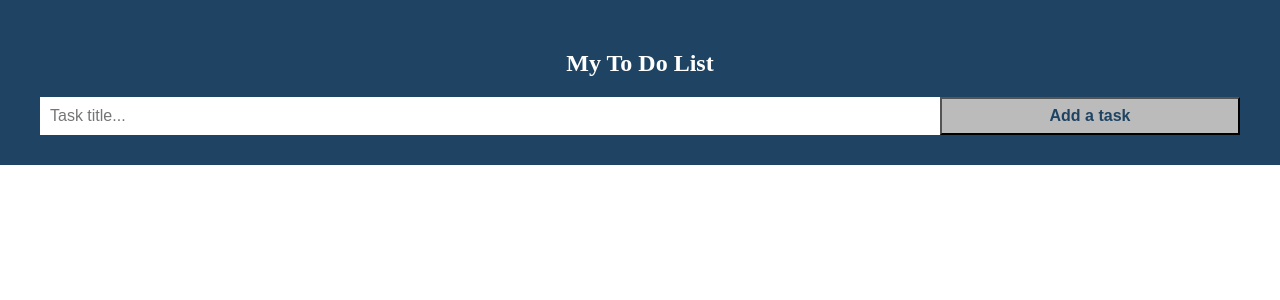
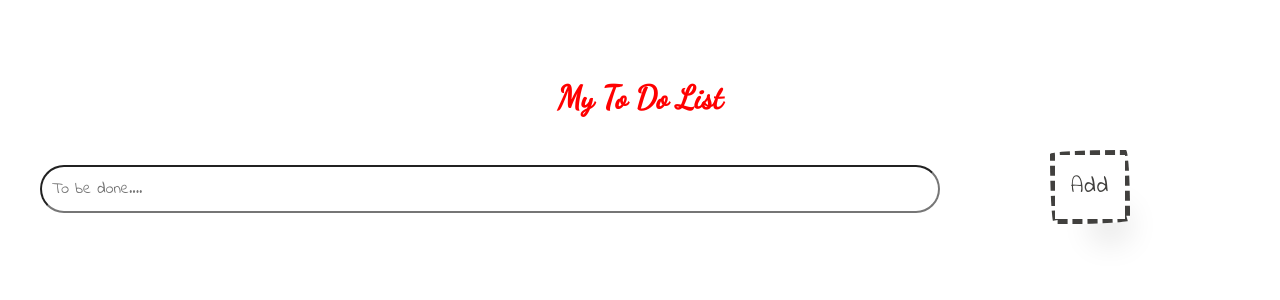
Before and after one commit to RewanNaguib/ToDo-LIst-Symfony5, a Symfony app: template templates/todo_list/index.html.twig in a window 1280 px wide. Shown: the top 300 px of the page. Run offline with Twig, Linux system fonts and the light colour scheme; the template is opened without the code that fills it, so the values that code supplies are empty; some libraries are stand-ins or nearby versions.

```diff
--- a/public/css/styles.css
+++ b/public/css/styles.css
@@ -1,7 +1,12 @@
 /* source: https://www.w3schools.com/howto/howto_js_todolist.asp  (modified by netprogs.pl for the course purposes) */
+/* @import url('https://fonts.googleapis.com/css2?family=Dancing+Script:wght@400;500&display=swap');
+@import url('https://fonts.googleapis.com/css2?family=Dancing+Script:wght@400;500&family=Indie+Flower&display=swap'); */
+@import url('https://fonts.googleapis.com/css2?family=Dancing+Script:wght@400;500&family=Indie+Flower&family=Roboto+Mono:wght@100&display=swap');
+
+
 body {
     margin: 0;
-    min-width: 250px;
+    min-width: 290px;
   }
 
   /* Include the padding and border in an element's total width and height */
@@ -11,13 +16,13 @@ body {
 
   /* Remove margins and padding from the list */
   ul {
-    margin: 0;
-    padding: 0;
+    margin: 10px;
+    padding: 10px;
   }
 
   a {
     text-decoration: none;
-    color: #7c580d;
+    color: #41403E;
   }
 
   /* Style the list items */
@@ -26,9 +31,11 @@ body {
     position: relative;
     padding: 12px 8px 12px 40px;
     list-style-type: none;
-    background: #fcf2cb;
+    background:#D3D3D3;
     font-size: 18px;
     transition: 0.2s;
+    font-family: 'Indie Flower', cursive;
+    width: 90%;
 
     /* make the list items unselectable */
     -webkit-user-select: none;
@@ -38,19 +45,19 @@ body {
   }
 
   /* Set all odd list items to a different color (zebra-stripes) */
-  ul li:nth-child(odd) {
+  /* ul li:nth-child(odd) {
     background: #fcf2cb;
-  }
+  } */
 
   /* Darker background-color on hover */
   ul li:hover {
-    background: #ff8926;
+    background: red;
   }
 
   /* When clicked on, add a background color and strike out text */
   ul li.checked {
-    background: #ff8926;
-    color: #fff;
+    background: red;
+    color: #41403E;
     text-decoration: line-through;
   }
 
@@ -58,7 +65,7 @@ body {
   ul li.checked::before {
     content: "";
     position: absolute;
-    border-color: #ffb00d;
+    border-color: white;
     border-style: solid;
     border-width: 0 2px 2px 0;
     top: 10px;
@@ -77,15 +84,15 @@ body {
   }
 
   .close:hover {
-    background-color: #bc2d19;
+    background-color: red;
     color: white;
   }
 
   /* Style the header */
   .header {
-    background-color: #1e4363;
+    background-color: white;
     padding: 30px 40px;
-    color: white;
+    color: red;
     text-align: center;
   }
 
@@ -99,16 +106,18 @@ body {
   /* Style the input */
   input {
     margin: 0;
-    border: none;
+    /* border: none; */
     border-radius: 0;
     width: 75%;
     padding: 10px;
     float: left;
     font-size: 16px;
+    border-radius: 50px;
+    font-family: 'Indie Flower', cursive;
   }
 
   /* Style the "Add" button */
-  .addBtn {
+  /* .addBtn {
     padding: 8px;
     width: 25%;
     background: #bbb;
@@ -124,8 +133,51 @@ body {
 
   .addBtn:hover {
     background-color: #ffb00d;
+  } */
+
+  .addBtn {
+    align-self:center;
+    background:transparent;
+    padding:1rem 1rem;
+    margin:-15px;
+    transition:all .5s ease;
+    color:#41403E;
+    font-size:22px;
+    font-family: 'Indie Flower', cursive;
+    border:dashed 5px #41403E;
+    letter-spacing:1px;
+    outline:none;
+    box-shadow: 20px 38px 34px -26px hsla(0,0%,0%,.2);
+    border-radius: 255px 15px 225px 15px/15px 225px 15px 255px;
+    /*
+    Above is shorthand for:
+    border-top-left-radius: 255px 15px;
+    border-top-right-radius: 15px 225px;
+    border-bottom-right-radius: 225px 15px;
+    border-bottom-left-radius:15px 255px;
+    */
   }
 
-  .task-list-item {
+
+  .addBtn:hover {
+    /* background-color: #ffb00d; */
+    box-shadow:2px 8px 4px -6px hsla(0,0%,0%,.3);
+
+  }
+
+
+  /* .task-list-item {
       display: block;
+  } */
+
+  h2.text-style{
+    color: red;
+    font-family: 'Dancing Script', cursive;
+    font-size: xx-large;
+    padding: 22px;
   }
+
+  .single-item{
+    margin: 17px;
+    width: 90%;
+  }
--- a/templates/base.html.twig
+++ b/templates/base.html.twig
@@ -3,6 +3,7 @@
   <head>
     <meta name="viewport" content="width=device-width, initial-scale=1" />
     <link rel="stylesheet" href="./css/styles.css">
+    <link rel="stylesheet" href="https://cdnjs.cloudflare.com/ajax/libs/simple-line-icons/2.4.1/css/simple-line-icons.css" />
   </head>
 
   <body>
--- a/templates/todo_list/index.html.twig
+++ b/templates/todo_list/index.html.twig
@@ -3,16 +3,16 @@
 {% block content %}
 
     <div class="header">
-      <h2>My To Do List</h2>
+      <h2 class="text-style">My To Do List</h2>
       <form method="POST" action="{{path('create_task')}}">
-        <input name="task-title" type="text" id="myInput" placeholder="Task title..." />
-        <button type="submit" class="addBtn">Add a task</button>
+        <input name="task-title" type="text" id="myInput" placeholder="To be done...." />
+        <button type="submit" class="addBtn">Add</button>
       </form>
     </div>
 
     <ul>
      {% for task in tasks %}
-      <li {% if (task.status) %}  class="checked" {% endif %} >
+      <li {% if (task.status) %}  class="checked" {% endif %} class="single-item" >
         <a href="{{path('edit_task',{'id': task.id})}}"> <span class="task-list-item"> {{task.title}} </span> </a
         ><a onclick="return confirm('Are you sure to delete?')" href="{{path('delete_task',{'id': task.id})}}"><span class="close">X</span></a>
       </li>
```
Also changed, not shown: src/Controller/TodoListController.php (+30 -6 lines).
